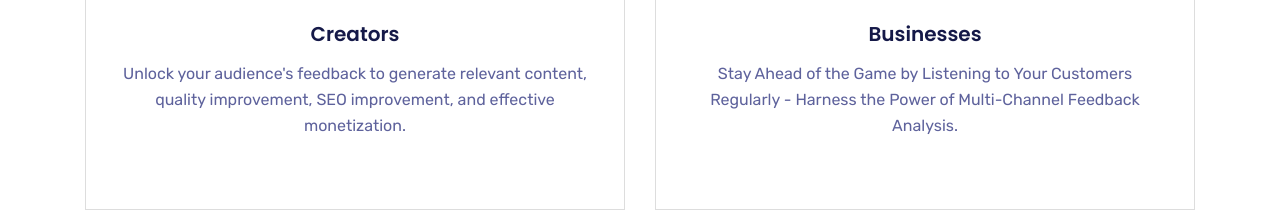
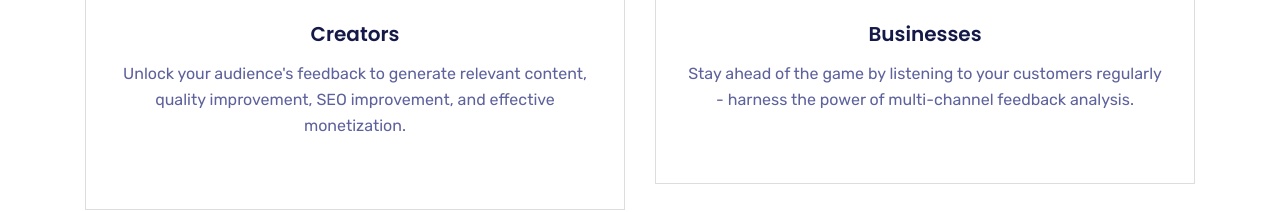
Before and after one commit to aashryap/yt-comments-website, a plain HTML site: page index.html in a window 1280 px wide. Shown: the part 1110-1322 px from the top of the page. Drawn offline with Linux system fonts and the light colour scheme; a script that the page names is missing; files whose address does not match are found by name.

Commit message:
Changed businesses section text

```diff
--- a/index.html
+++ b/index.html
@@ -166,8 +166,8 @@
               </div>
               <h4>Businesses</h4>
               <p>
-                Stay Ahead of the Game by Listening to Your Customers Regularly
-                - Harness the Power of Multi-Channel Feedback Analysis.
+                Stay ahead of the game by listening to your customers regularly
+                - harness the power of multi-channel feedback analysis.
               </p>
             </div>
           </div>
```
